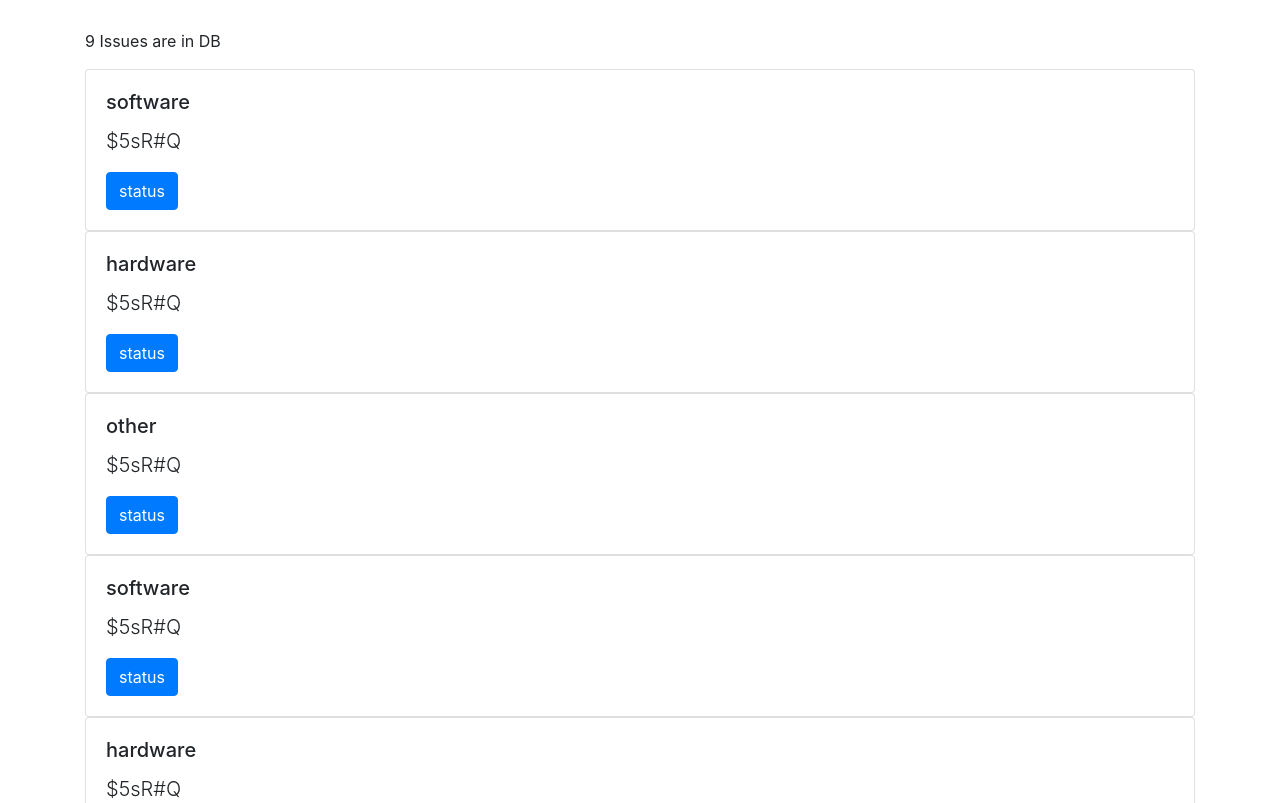
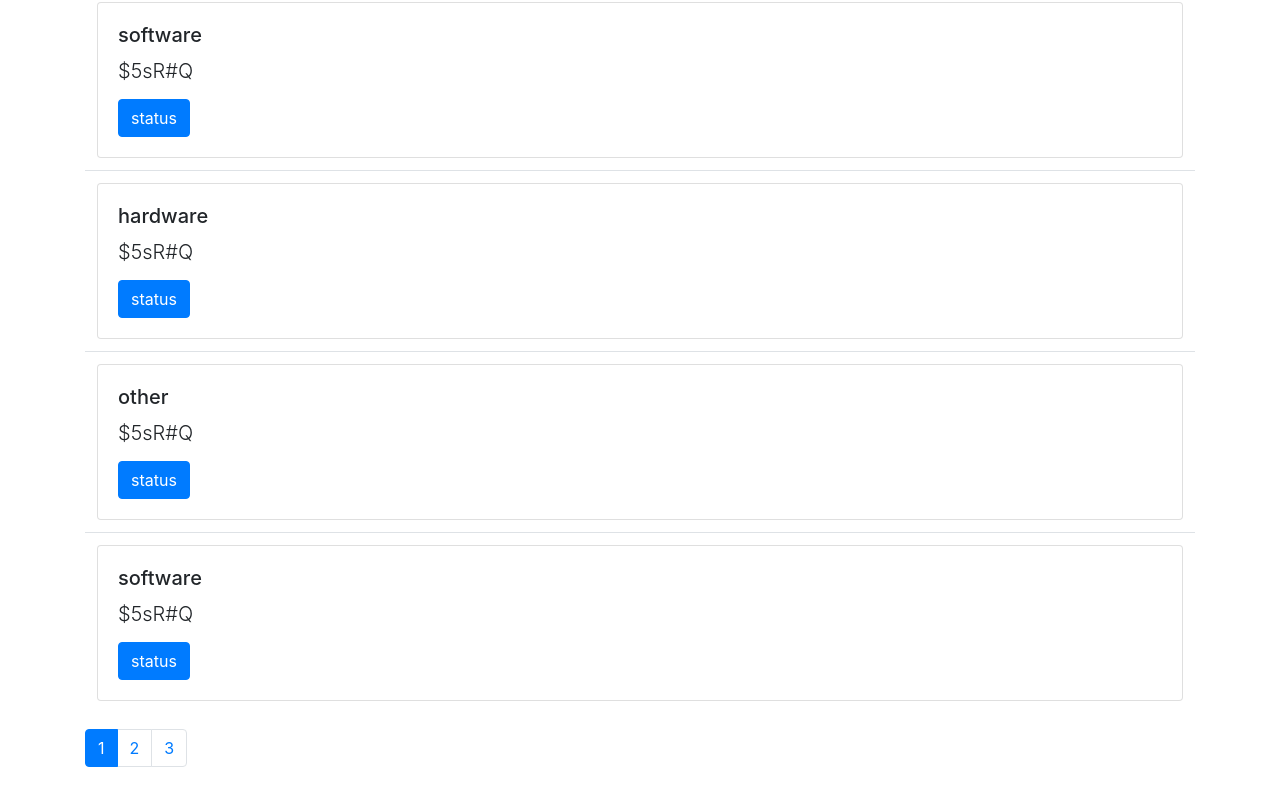
Before and after one commit to sasmit/serviceMgmt, a React app: page /vendorhome in a window 1280 px wide. Shown: the part 477-1280 px from the top of the page. Built offline with nearby package versions, Linux system fonts and the light colour scheme; no server answers.

Commit message:
pagination in vendor home page

```diff
--- a/package.json
+++ b/package.json
@@ -42,6 +42,7 @@
   "dependencies": {
     "axios": "^0.19.2",
     "bootstrap": "^4.4.1",
+    "lodash": "^4.17.15",
     "react": "^16.13.0",
     "react-dom": "^16.13.0",
     "react-router-dom": "^5.1.2"
--- a/src/common/form.jsx
+++ b/src/common/form.jsx
@@ -62,7 +62,7 @@ class Form extends Component {
 			>{label}
 			</button>
 		);
-	}
+	};
 
 	renderInput(name, label, type) {
 		const { data , errors} = this.state;
--- /dev/null
+++ b/src/common/listGroup.jsx
@@ -0,0 +1,27 @@
+import React from 'react';
+import Card from '../common/card';
+
+const ListGroup = ({issues}) => {
+	return (
+		<table className="table">
+			<tbody>
+				{
+					issues.map(issue => (
+						<tr key={issue._id}>
+							<td>
+								<Card
+									cardTitle={issue.issue}
+									cardMessage={issue.description}
+									button="status"
+									link="/complaint"
+								/>
+							</td>
+						</tr>
+					))
+				}
+			</tbody>
+		</table>
+	);
+}
+
+export default ListGroup;
--- /dev/null
+++ b/src/common/pagination.jsx
@@ -0,0 +1,24 @@
+import React from 'react';
+import _ from 'lodash';
+
+const Pagination = ({ itemCount, pageSize, currentPage, onPageChange}) => {
+	const pagesCount = Math.ceil(itemCount / pageSize);
+	if (pagesCount === 1) return null;
+	const pages = _.range(1, pagesCount + 1)
+	return (
+		<nav>
+			<ul className="pagination">
+				{pages.map(page => (
+					<li key={page}  className={currentPage === page ? "page-item active" : "page-item"}>
+						<a className="page-link"
+							onClick={() => {onPageChange(page)}}>
+							{page}
+						</a>
+					</li>
+				))}
+			</ul>
+		</nav>
+	);
+}
+
+export default Pagination;
--- a/src/components/vendorHomePage.jsx
+++ b/src/components/vendorHomePage.jsx
@@ -1,13 +1,16 @@
 import React, { Component } from 'react';
-// import  * as axios from "axios";
 import Header from '../common/header';
-import Card from '../common/card';
+import Pagination from '../common/pagination';
+import ListGroup from '../common/listGroup';
+import { paginate } from '../utils/paginate';
 import vendorHomePage from '../images/vendorHomePage.svg';
 import { getIssue } from "../services/fakeIssueList";
 
 class VendorHomePage extends Component {
 	state = {
-        issues: getIssue()
+		issues: getIssue(),
+		pageSize: 4,
+		currentPage: 1
 	};
 
 	componentDidMount(){
@@ -22,25 +25,31 @@ class VendorHomePage extends Component {
 			} )
 			.then(data => console.log(data))
 			.catch(error => console.log('ERROR in GET'));
-    }
-    //ComponentDidMount();
+	};
+
+	handlePageChange = page => {
+		this.setState({currentPage: page});
+	};
 
 	render() {
+		const { length: count } = this.state.issues;
+		const { currentPage, pageSize, issues: allIssues } = this.state;
+		if (count === 0) return <p>There is no issues in the database</p>;
+		const issues = paginate(allIssues, currentPage, pageSize );
+
+	if (count === 0) return <p>There is no movies in the database</p>;
 		return (<div>
 			<Header text="Vendor Dashboard" image={vendorHomePage} />
-            <p>{this.state.issues.length} Issues are in DB</p>
-            {this.state.issues.map(data => (
-                <div className="row rowStyle">
-				<div className="col">
-					<Card
-						cardTitle={data.issue}
-						cardMessage={data.description}
-						button="status"
-						link="/complaint"
+			<p>Showing {count} issues in the database</p>
+				<ListGroup
+					issues={issues}
 				/>
-				</div>
-			</div>
-            ))}
+			<Pagination
+				itemCount={count}
+				pageSize={pageSize}
+				currentPage={currentPage}
+				onPageChange={this.handlePageChange}
+			/>
 
 		</div>);
 	}
--- a/src/styles/login.css
+++ b/src/styles/login.css
@@ -8,8 +8,8 @@
 }
 
 .image {
-    height: 40%;
-    width: 40%;
+    height: 30%;
+    width: 30%;
 }
 
 .card {
--- /dev/null
+++ b/src/utils/paginate.js
@@ -0,0 +1,7 @@
+import _ from 'lodash';
+
+export function paginate (items, pageNumber, pageSize) {
+    const startIndex = (pageNumber - 1) * pageSize;
+    return _(items).slice(startIndex).take(pageSize).value();
+
+}
```
Also changed, not shown: 1 other file (tests, documents, lock files or other folders). Lines whose indentation alone changed are shown as unchanged.
